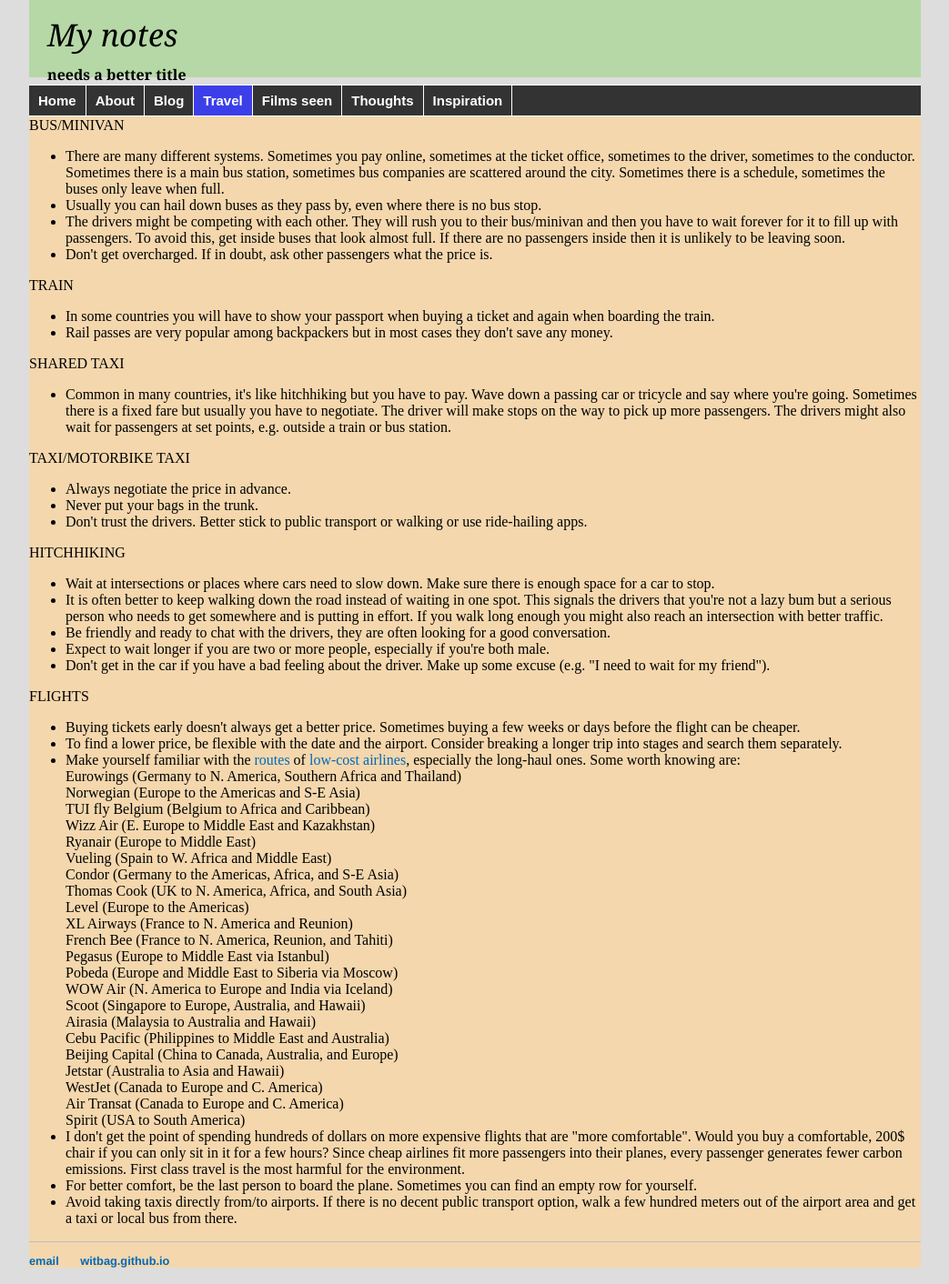
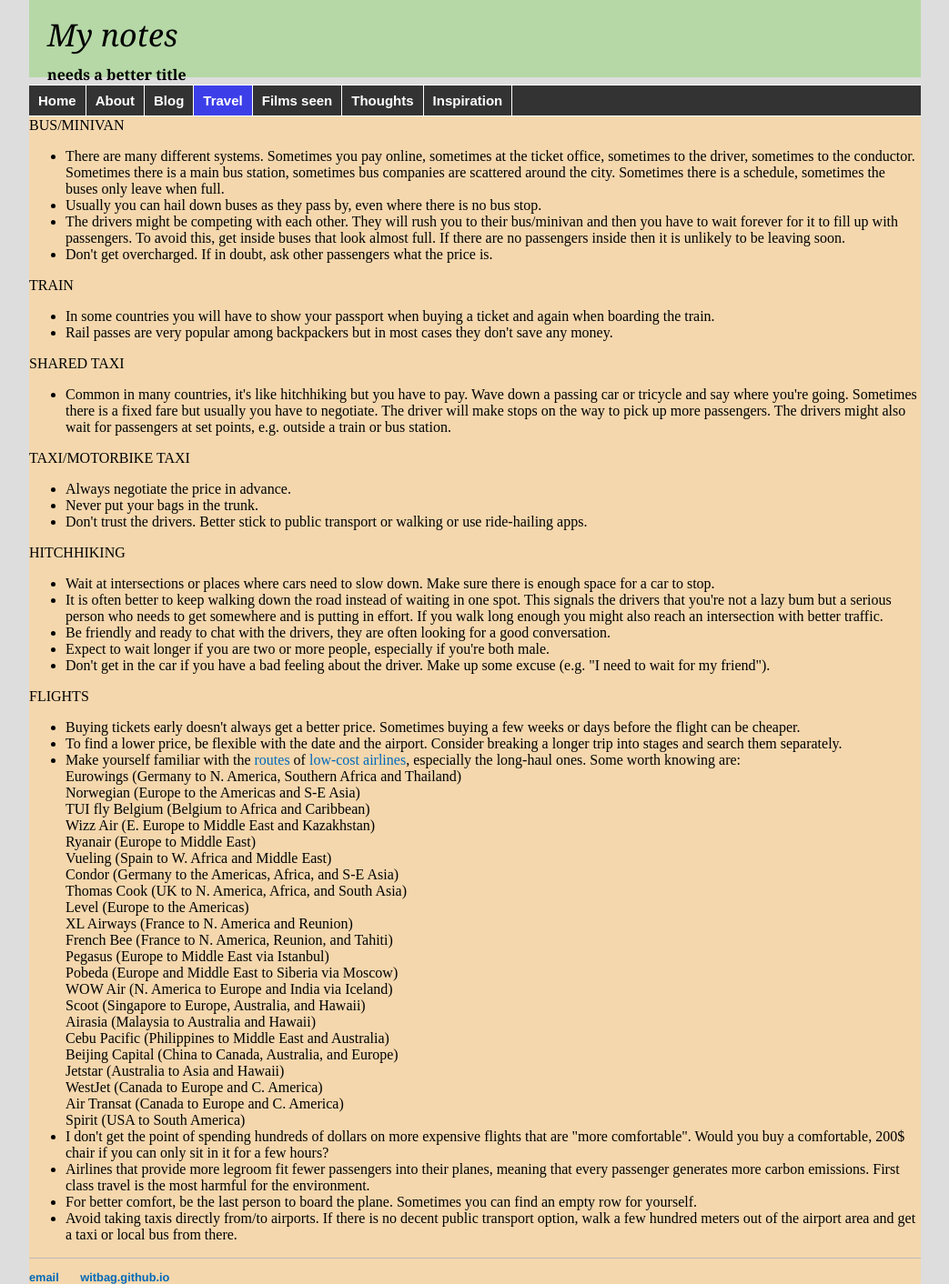
Before and after one commit to witbag/witbag.github.io, a Jekyll site: the page built from travel/transport.html, in a window 1280 px wide. Shown: the whole page at 91% size, without its empty margins (118-1161 px from the left). Built offline with Jekyll 4.4.1, drawn with Linux system fonts in a browser that asks for light colours.

Commit message:
Update transport.html

```diff
--- a/travel/transport.html
+++ b/travel/transport.html
@@ -63,7 +63,8 @@ Jetstar (Australia to Asia and Hawaii)<br>
 WestJet (Canada to Europe and C. America)<br>
 Air Transat (Canada to Europe and C. America)<br>
 Spirit (USA to South America)<br>
-<li>I don't get the point of spending hundreds of dollars on more expensive flights that are "more comfortable". Would you buy a comfortable, 200$ chair if you can only sit in it for a few hours? Since cheap airlines fit more passengers into their planes, every passenger generates fewer carbon emissions. First class travel is the most harmful for the environment.
+<li>I don't get the point of spending hundreds of dollars on more expensive flights that are "more comfortable". Would you buy a comfortable, 200$ chair if you can only sit in it for a few hours?
+<li>Airlines that provide more legroom fit fewer passengers into their planes, meaning that every passenger generates more carbon emissions. First class travel is the most harmful for the environment.
 <li>For better comfort, be the last person to board the plane. Sometimes you can find an empty row for yourself.
 <li>Avoid taking taxis directly from/to airports. If there is no decent public transport option, walk a few hundred meters out of the airport area and get a taxi or local bus from there.
 </ul>
```
